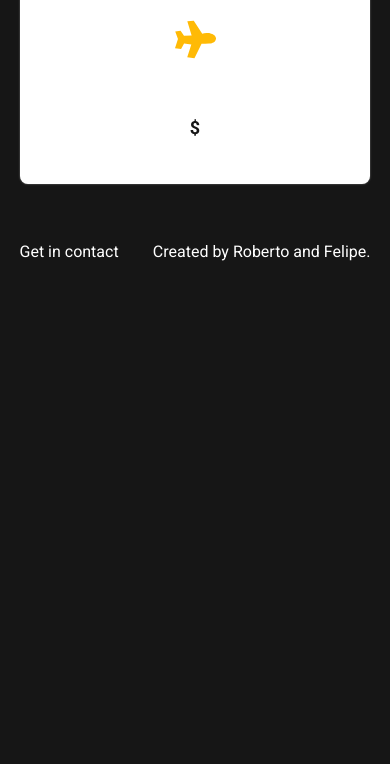
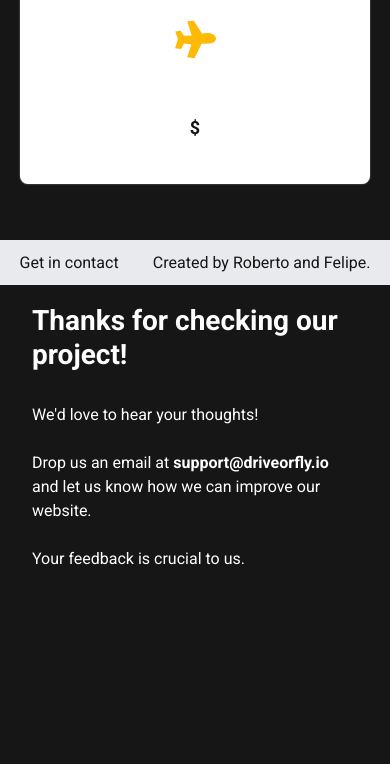
Before and after one commit to felipefischel/django-drive-or-fly, a Django app: template TransportationComparison/templates/TransportationComparison/result.html in a window 390 px wide. Shown: the part 559-1323 px from the top of the page. Before the commit the page ends 820 px from the top, so only its background shows below. Run offline with Django 4.2, Linux system fonts and the light colour scheme; the template is opened without the code that fills it, so the values that code supplies are empty; style sheets or scripts are compiled from the project's sources; some libraries are stand-ins or nearby versions.

Commit message:
changed the results bck image and footer

```diff
--- a/TransportationComparison/static/TransportationComparison/sass/_about.scss
+++ b/TransportationComparison/static/TransportationComparison/sass/_about.scss
@@ -21,8 +21,14 @@
   color: black;
 }
 
-.white-span {
+.black-span {
   display: block;
   line-height: 1.5em;
   color: black;
 }
+
+.white-span {
+  display: block;
+  line-height: 1.5em;
+  color: white;
+}
--- a/TransportationComparison/static/TransportationComparison/sass/_design.scss
+++ b/TransportationComparison/static/TransportationComparison/sass/_design.scss
@@ -31,6 +31,8 @@ h6{
 p{
   font-family: var(--roboto);
   color: var(--black);
+  margin: 0;
+
 }
 
 a{
--- a/TransportationComparison/static/TransportationComparison/sass/_footer.scss
+++ b/TransportationComparison/static/TransportationComparison/sass/_footer.scss
@@ -1,11 +1,14 @@
 .footer-div{
   display: flex;
-  position: absolute;
+  position: fixed;
   bottom: 0;
-  height: 50px;
+  left: 0;
+  right: 0;
   align-items: center;
   z-index: 1;
   width: 100%;
+  background-color: var(--white);
+  height: 45px;
 }
 
 .footer-container{
@@ -23,19 +26,13 @@
 }
 
 .footer-text{
-  color: white;
+  color: var(--black);
 }
 
-.footer-logo-img{
-  width: 120px;
+.footer-link{
+  color: var(--black);
 }
 
 .footer-menu-item{
   margin-left: 20px;
 }
-
-@media (max-width: 767px) {
-  .footer-div {
-    position: absolute;
-  }
-}
--- a/TransportationComparison/static/TransportationComparison/sass/_result.scss
+++ b/TransportationComparison/static/TransportationComparison/sass/_result.scss
@@ -1,19 +1,29 @@
 .result-background-ad-image{
-  height: 100vh;
+  height: 120vh;
   background-size: cover;
   background-position: center;
   background-repeat: no-repeat;
 }
 
-.result-main-container{
-  position:absolute;
-  transform: translate(65px, 170px);
+.result-main-container {
+  transform: translate(0, 170px);
+  justify-content: space-between;
+  padding: 0 85px;
+  margin-left: 0;
+  margin-right: 0;
+}
+
+.result-info-container{
   background-color: white;
   box-shadow: 0 0 2px grey;
   border-radius: 8px;
   width: 600px;
   height: auto;
-  // padding: 10px 40px;
+}
+
+.results-text-container{
+  width: 350px;
+  color: white;
 }
 
 .results-columns-container{
@@ -96,6 +106,11 @@
 @media (max-width: 767px) {
   .result-main-container {
     transform: translate(20px, 150px);
+    justify-content: space-between;
+    padding: 0;
+    width: 350px;
+  }
+  .result-info-container {
     width: 350px;
   }
   .results-div{
@@ -108,7 +123,13 @@
     border-right: none;
     border-bottom: 1px solid var(--white);
   }
+}
+
+@media (max-width: 1135px) {
+  .results-text-container{
+    margin-top: 120px;
+  }
   .result-background-ad-image{
-    height: 130vh;
+    height: 165vh;
   }
 }
--- a/TransportationComparison/templates/TransportationComparison/footer.html
+++ b/TransportationComparison/templates/TransportationComparison/footer.html
@@ -3,16 +3,16 @@
   <div class="footer-container">
     <div class="footer-left">
       <p class="footer-text">
-        <a href='mailto:support@driveorfly.io' target="_blank">Get in contact</a>
+        <a class="footer-link" href='mailto:support@driveorfly.io' target="_blank">Get in contact</a>
       </p>
     </div>
     <div class="footer-right">
       <div class="footer-menu-item">
         <p class="footer-text">
           Created by
-          <a href='https://www.linkedin.com/in/roberto-mora-rojas-4a8918146/' target="_blank">Roberto</a>
+          <a class="footer-link" href='https://www.linkedin.com/in/roberto-mora-rojas-4a8918146/' target="_blank">Roberto</a>
           and
-          <a href='https://www.linkedin.com/in/felipe-fischel/' target="_blank">Felipe.</a>
+          <a class="footer-link" href='https://www.linkedin.com/in/felipe-fischel/' target="_blank">Felipe.</a>
         </p>
       </div>
     </div>
--- a/TransportationComparison/templates/TransportationComparison/result.html
+++ b/TransportationComparison/templates/TransportationComparison/result.html
@@ -6,7 +6,8 @@
 {% block content %}
 
 <div class="result-background-ad-image" style="background-color: var(--black)">
-  <div class="container result-main-container">
+  <div class="row align-items-center result-main-container">
+    <div class="col-md-6 result-info-container">
       <div class="row results-columns-container">
         <div class="col-md-6 drive-column">
 
@@ -90,6 +91,15 @@
         </div>
       </div>
     </div>
+    <div class="col-md-6 results-text-container">
+      <h1 style="color: white">Thanks for checking our project!</h1><br>
+      <p>
+        <span class="white-span">We'd love to hear your thoughts!</span><br>
+        <span class="white-span">Drop us an email at  <b><a href='mailto:support@driveorfly.io' target="_blank"> support@driveorfly.io </a></b> and let us know how we can improve our website.</span><br>
+        <span class="white-span">Your feedback is crucial to us.</span>
+      </p>
+    </div>
+  </div>
 </div>
 
 {% endblock %}
```
Also changed, not shown: TransportationComparison/static/TransportationComparison/sass/TransportationComparison/sass/style.css (+39 -17 lines), TransportationComparison/static/TransportationComparison/images/DriveorFly-Feedback.svg (added), 1 other file. Lines whose indentation alone changed are shown as unchanged.
